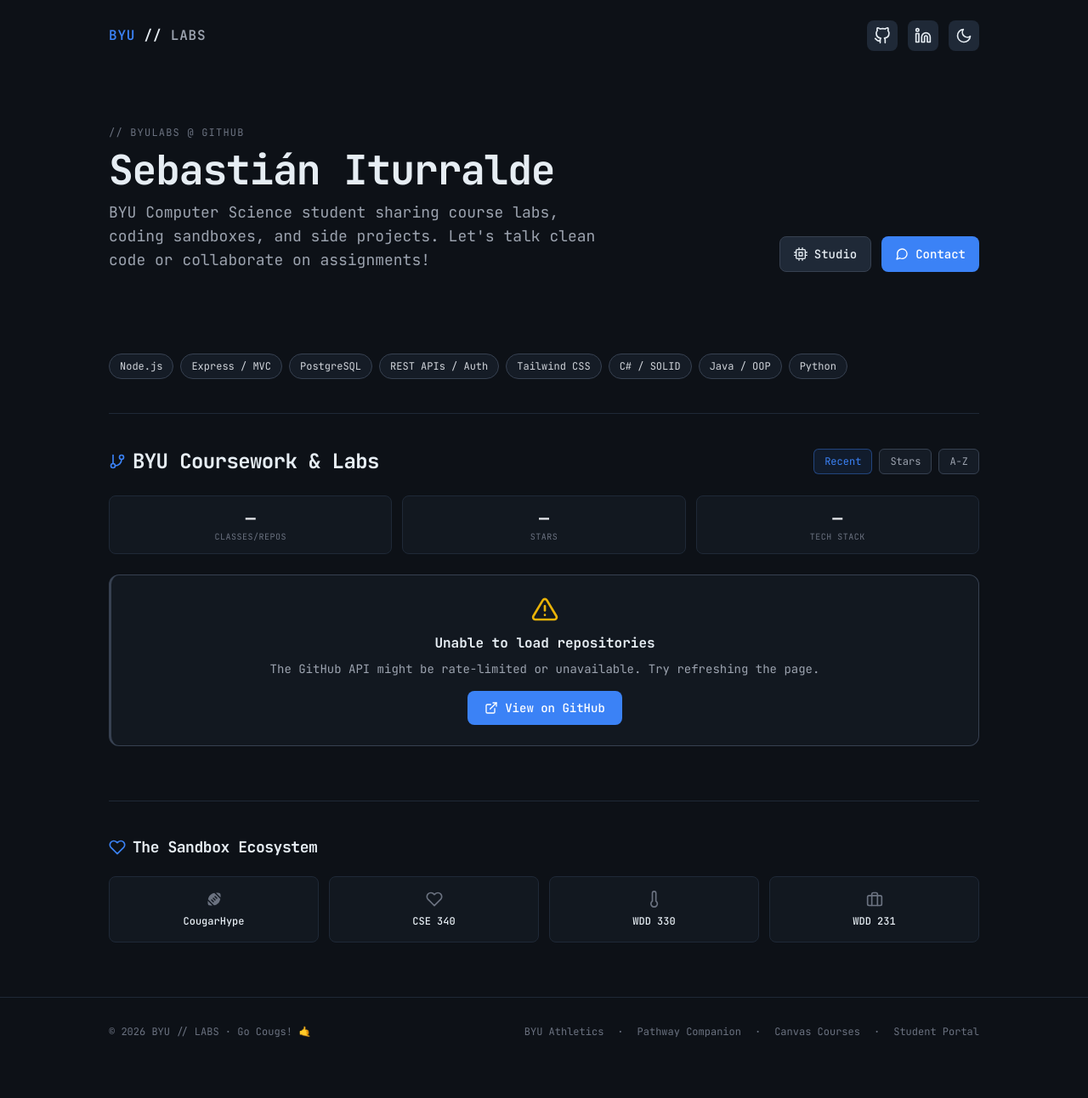
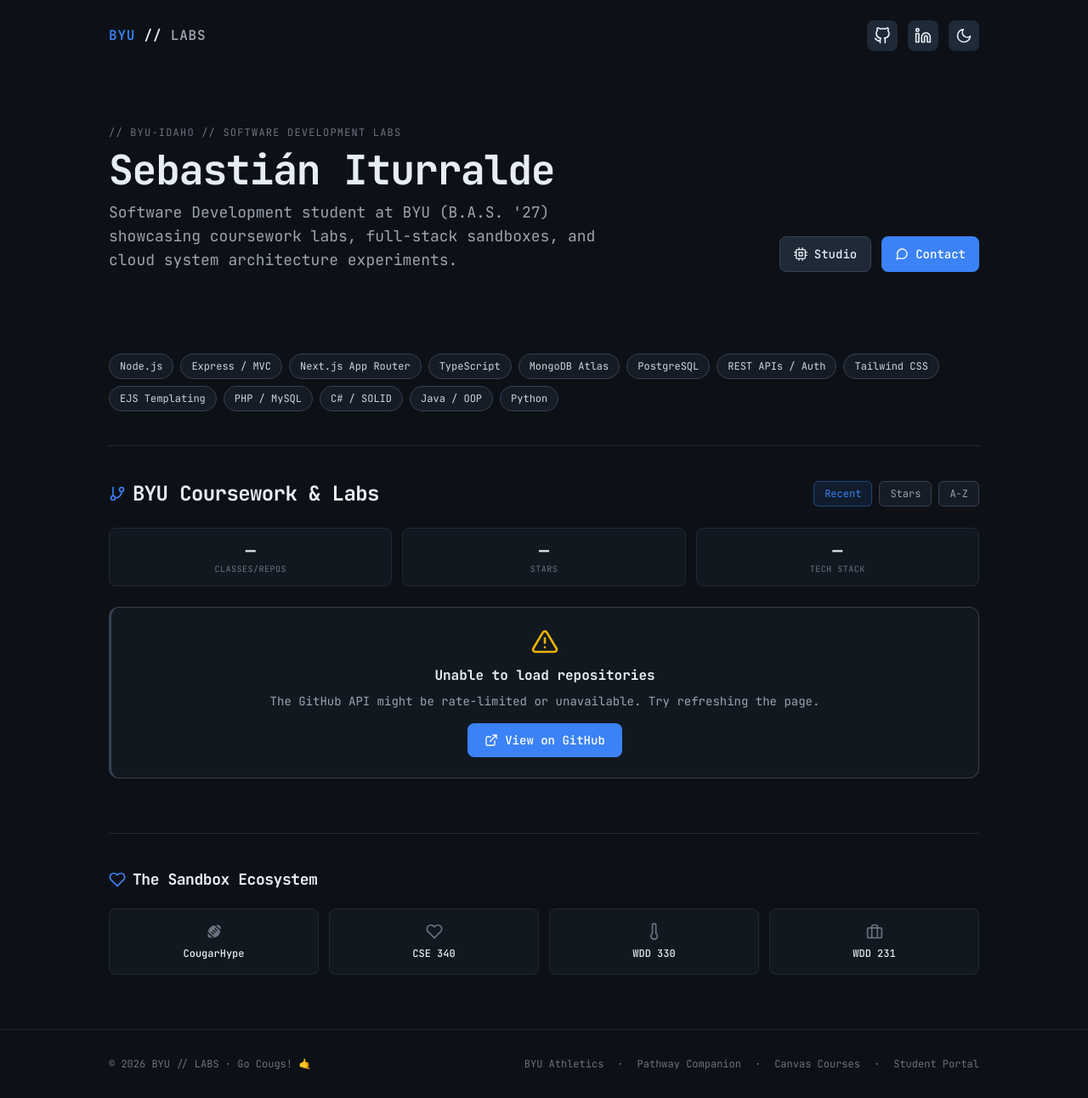
Before and after one commit to BYULabs/byulabs.github.io, a Jekyll site: the page built from index.html, in a window 1280 px wide. Shown: the whole page at 85% size. Built offline with Jekyll 4.4.1, drawn with Linux system fonts in a browser that asks for light colours; before the commit the page ends 1254 px from its top, so only the background shows below that.

Commit message:
fix: update personal description and competencies in index.html

```diff
--- a/index.html
+++ b/index.html
@@ -9,12 +9,12 @@ description: "Explore computer science coursework, coding sandboxes, and softwar
     <section class="py-10 md:py-16 mb-8 fade-up">
         <div class="flex flex-col md:flex-row md:items-end md:justify-between gap-6">
             <div>
-                <div class="text-xs tracking-widest uppercase dark:text-gray-500 light:text-gray-400 mb-3 accent-text">// BYULabs @ github</div>
+                <div class="text-xs tracking-widest uppercase dark:text-gray-500 light:text-gray-400 mb-3 accent-text">// BYU-Idaho // Software Development Labs</div>
                 <h1 class="text-3xl md:text-4xl lg:text-5xl font-bold tracking-tight leading-tight mb-3">
                     Sebastián Iturralde
                 </h1>
                 <p class="text-base md:text-lg dark:text-gray-400 light:text-gray-600 max-w-xl">
-                    BYU Computer Science student sharing course labs, coding sandboxes, and side projects. Let's talk clean code or collaborate on assignments!
+                    Software Development student at BYU (B.A.S. '27) showcasing coursework labs, full-stack sandboxes, and cloud system architecture experiments.
                 </p>
             </div>
             <div class="flex gap-3 flex-shrink-0">
@@ -30,17 +30,24 @@ description: "Explore computer science coursework, coding sandboxes, and softwar
         </div>
     </section>
 
-    <!-- Competencies -->
+<!-- Competencies -->
     <section class="mb-10 fade-up visible">
         <div class="flex flex-wrap gap-2">
-            <!-- Modern Web & MERN -->
+            <!-- Modern Web & MERN / Full-Stack -->
             <span class="comp-pill text-xs px-3 py-1.5 rounded-full border dark:border-gray-700 light:border-gray-300 dark:bg-gray-800/50 light:bg-gray-100 dark:text-gray-300 light:text-gray-700">Node.js</span>
             <span class="comp-pill text-xs px-3 py-1.5 rounded-full border dark:border-gray-700 light:border-gray-300 dark:bg-gray-800/50 light:bg-gray-100 dark:text-gray-300 light:text-gray-700">Express / MVC</span>
+            <span class="comp-pill text-xs px-3 py-1.5 rounded-full border dark:border-gray-700 light:border-gray-300 dark:bg-gray-800/50 light:bg-gray-100 dark:text-gray-300 light:text-gray-700">Next.js App Router</span>
+            <span class="comp-pill text-xs px-3 py-1.5 rounded-full border dark:border-gray-700 light:border-gray-300 dark:bg-gray-800/50 light:bg-gray-100 dark:text-gray-300 light:text-gray-700">TypeScript</span>
 
             <!-- Databases & API -->
+            <span class="comp-pill text-xs px-3 py-1.5 rounded-full border dark:border-gray-700 light:border-gray-300 dark:bg-gray-800/50 light:bg-gray-100 dark:text-gray-300 light:text-gray-700">MongoDB Atlas</span>
             <span class="comp-pill text-xs px-3 py-1.5 rounded-full border dark:border-gray-700 light:border-gray-300 dark:bg-gray-800/50 light:bg-gray-100 dark:text-gray-300 light:text-gray-700">PostgreSQL</span>
             <span class="comp-pill text-xs px-3 py-1.5 rounded-full border dark:border-gray-700 light:border-gray-300 dark:bg-gray-800/50 light:bg-gray-100 dark:text-gray-300 light:text-gray-700">REST APIs / Auth</span>
             <span class="comp-pill text-xs px-3 py-1.5 rounded-full border dark:border-gray-700 light:border-gray-300 dark:bg-gray-800/50 light:bg-gray-100 dark:text-gray-300 light:text-gray-700">Tailwind CSS</span>
+
+            <!-- Templating & Classic Web -->
+            <span class="comp-pill text-xs px-3 py-1.5 rounded-full border dark:border-gray-700 light:border-gray-300 dark:bg-gray-800/50 light:bg-gray-100 dark:text-gray-300 light:text-gray-700">EJS Templating</span>
+            <span class="comp-pill text-xs px-3 py-1.5 rounded-full border dark:border-gray-700 light:border-gray-300 dark:bg-gray-800/50 light:bg-gray-100 dark:text-gray-300 light:text-gray-700">PHP / MySQL</span>
 
             <!-- Software Engineering Foundations -->
             <span class="comp-pill text-xs px-3 py-1.5 rounded-full border dark:border-gray-700 light:border-gray-300 dark:bg-gray-800/50 light:bg-gray-100 dark:text-gray-300 light:text-gray-700">C# / SOLID</span>
```
